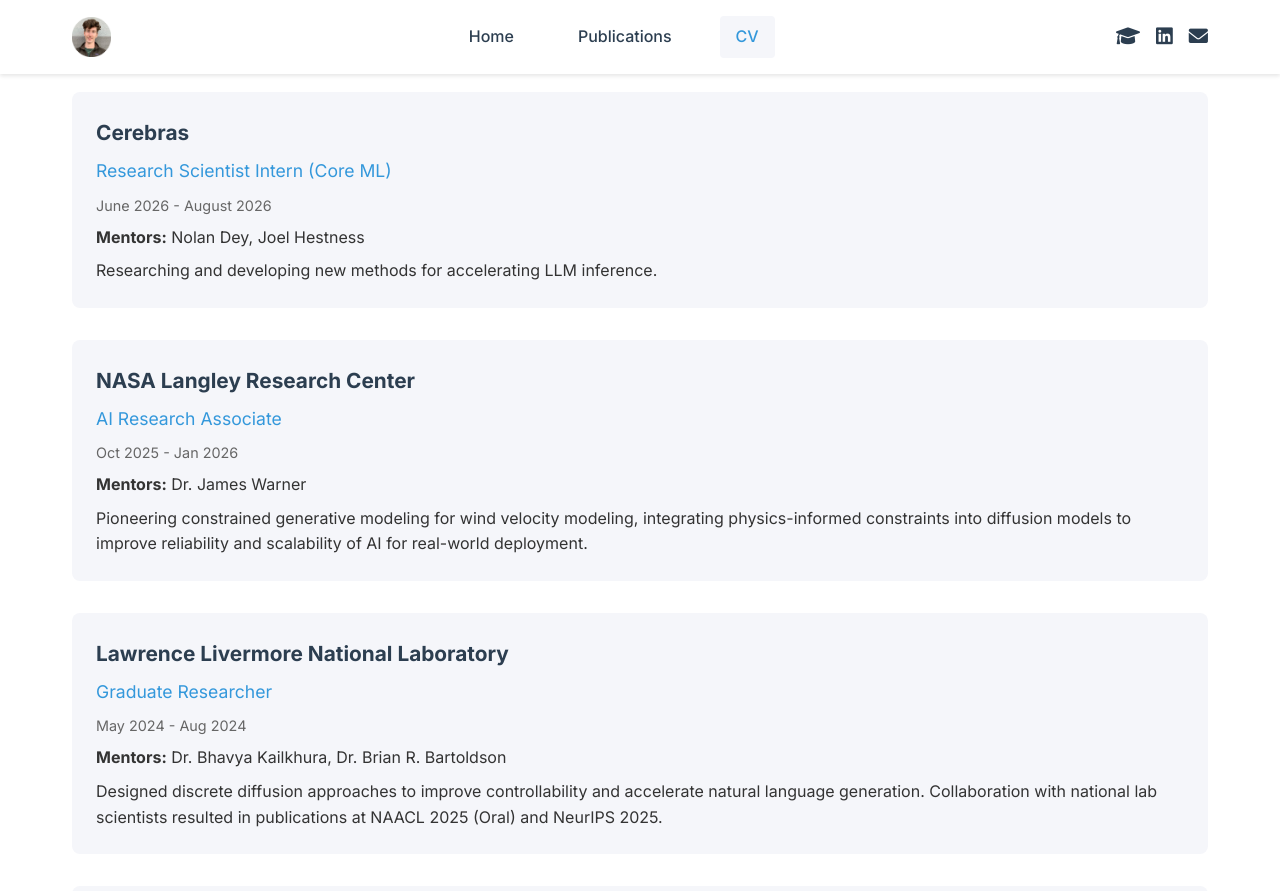
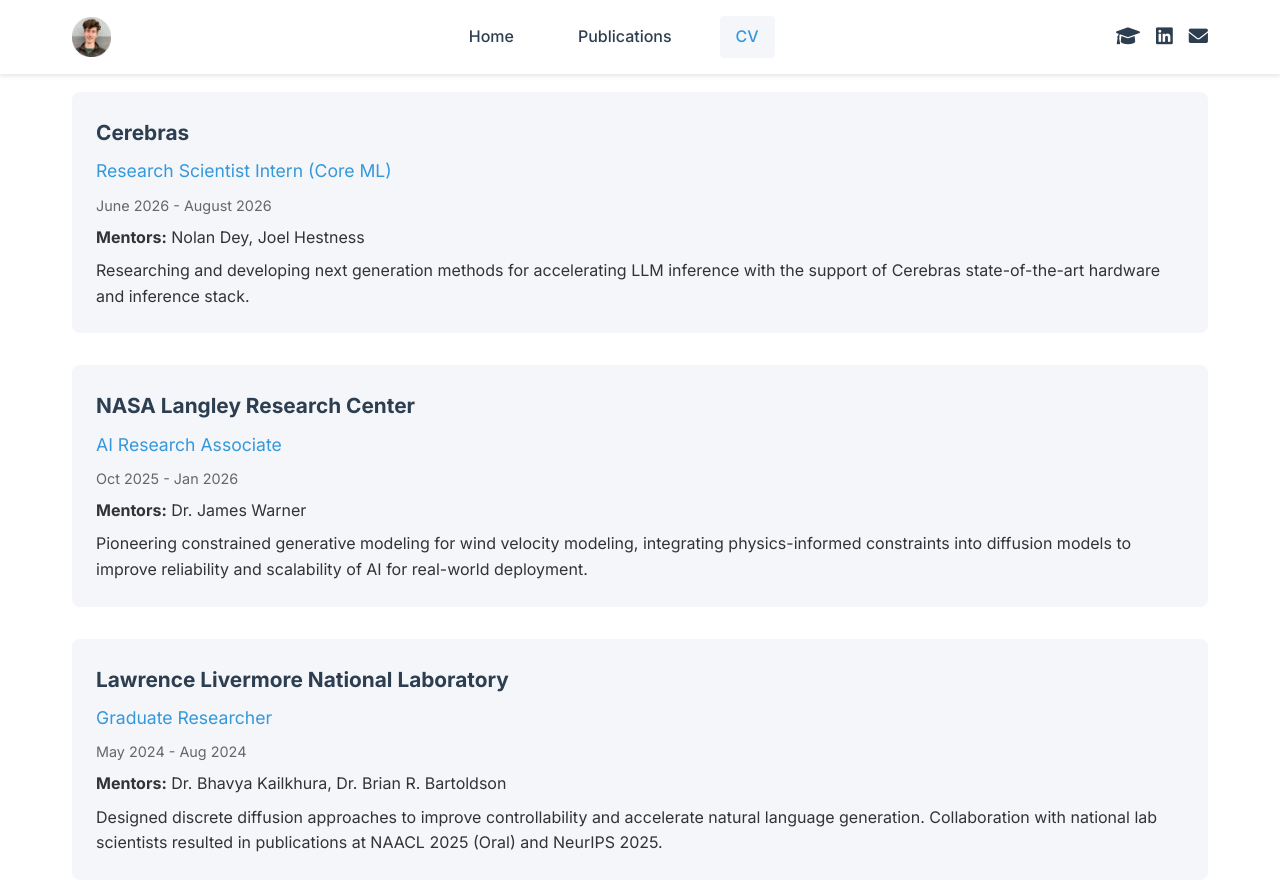
Before and after one commit to jacobchristopher/jacobchristopher.github.io, a Jekyll site: the page built from cv.md, in a window 1280 px wide and 900 px high, scrolled down 1162 px. Shown: the top 891 px of the window. Built offline with Jekyll 4.4.1, drawn with Linux system fonts in a browser that asks for light colours.

Commit message:
Update research internship description
Expanded description of research responsibilities.

```diff
--- a/cv.md
+++ b/cv.md
@@ -49,7 +49,7 @@ title: CV
             <p class="cv-date">June 2026 - August 2026</p>
             <ul class="cv-details">
                 <li><strong>Mentors:</strong> Nolan Dey, Joel Hestness</li>
-                <li>Researching and developing new methods for accelerating LLM inference.</li>
+                <li>Researching and developing next generation methods for accelerating LLM inference with the support of Cerebras state-of-the-art hardware and inference stack.</li>
             </ul>
         </div>
 
```
